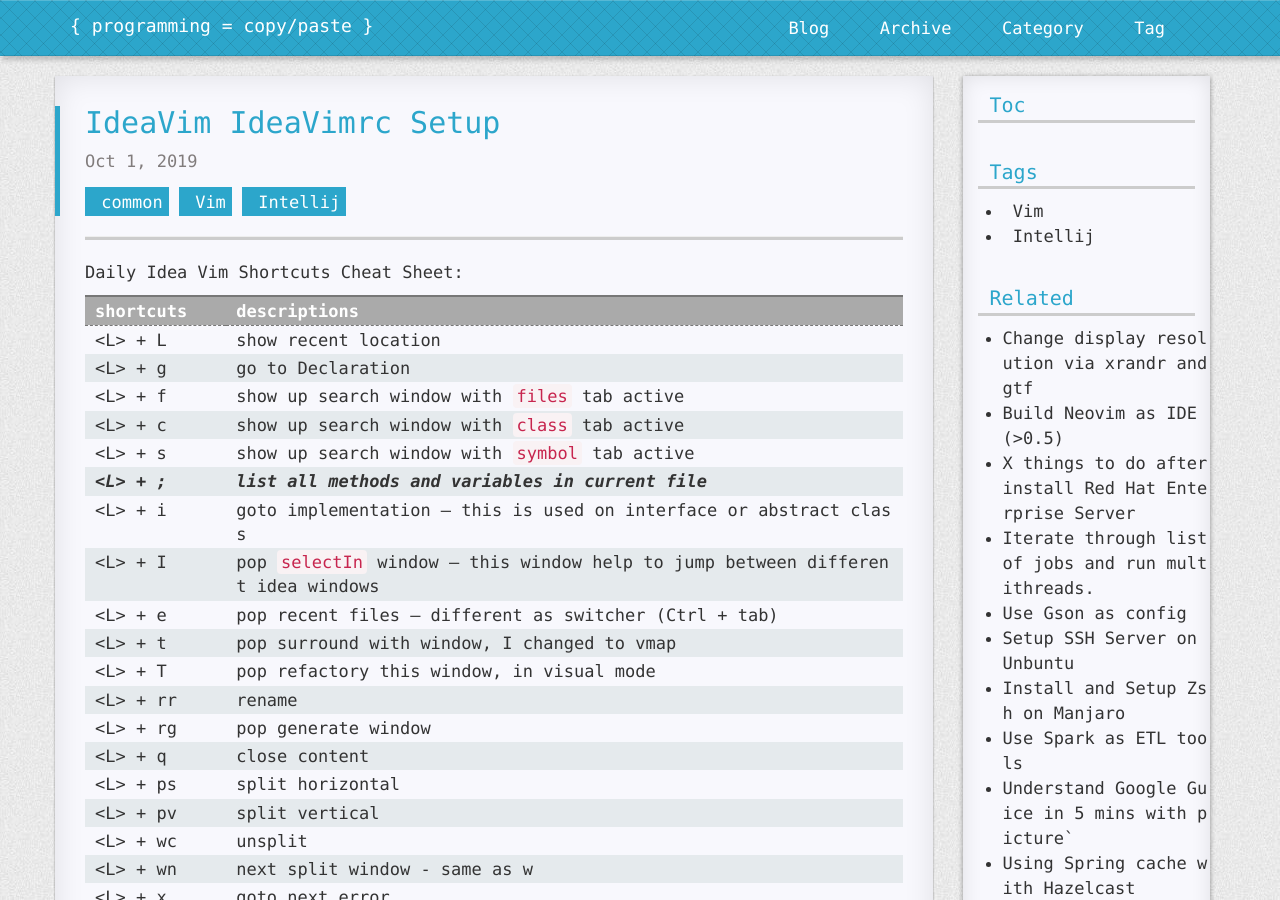
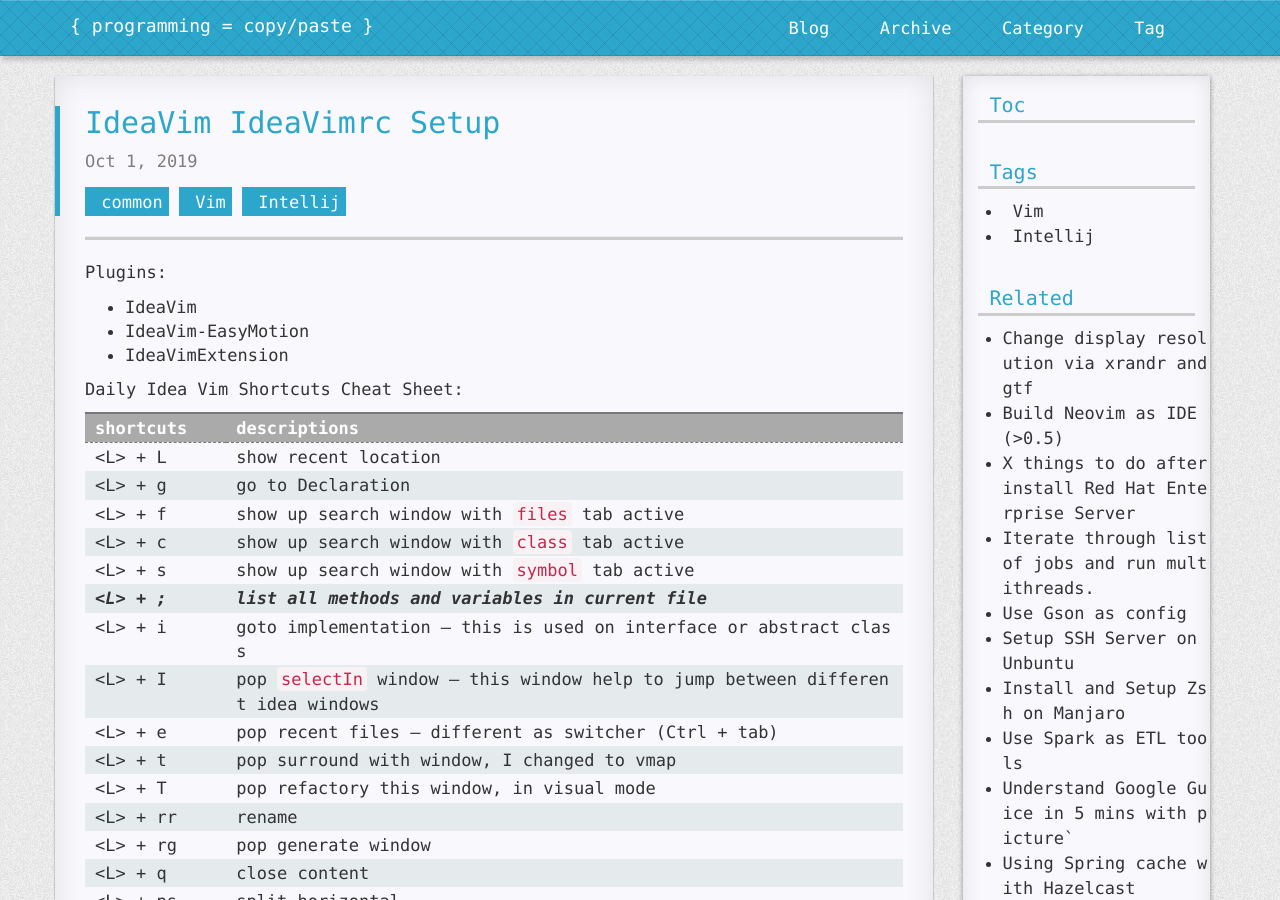
Before and after one commit to R0NGSH3N/r0ngsh3n.github.io, a Jekyll site: the page built from _posts/2019-10-01-IdeaVim-setup.md, in a window 1280 px wide and 900 px high. Built offline with Jekyll 4.4.1, drawn with Linux system fonts in a browser that asks for light colours; nearby versions of some CDN libraries; comment, search, counter and statistics services are not loaded; a style sheet for code colours, icons or effects is not loaded.

Commit message:
update blog

```diff
--- a/_posts/2019-10-01-IdeaVim-setup.md
+++ b/_posts/2019-10-01-IdeaVim-setup.md
@@ -4,6 +4,12 @@ title: IdeaVim IdeaVimrc Setup
 tags: Vim Intellij
 categories: common
 ---
+
+Plugins:
+
+- IdeaVim
+- IdeaVim-EasyMotion
+- IdeaVimExtension
 
 Daily Idea Vim Shortcuts Cheat Sheet:
 
```
